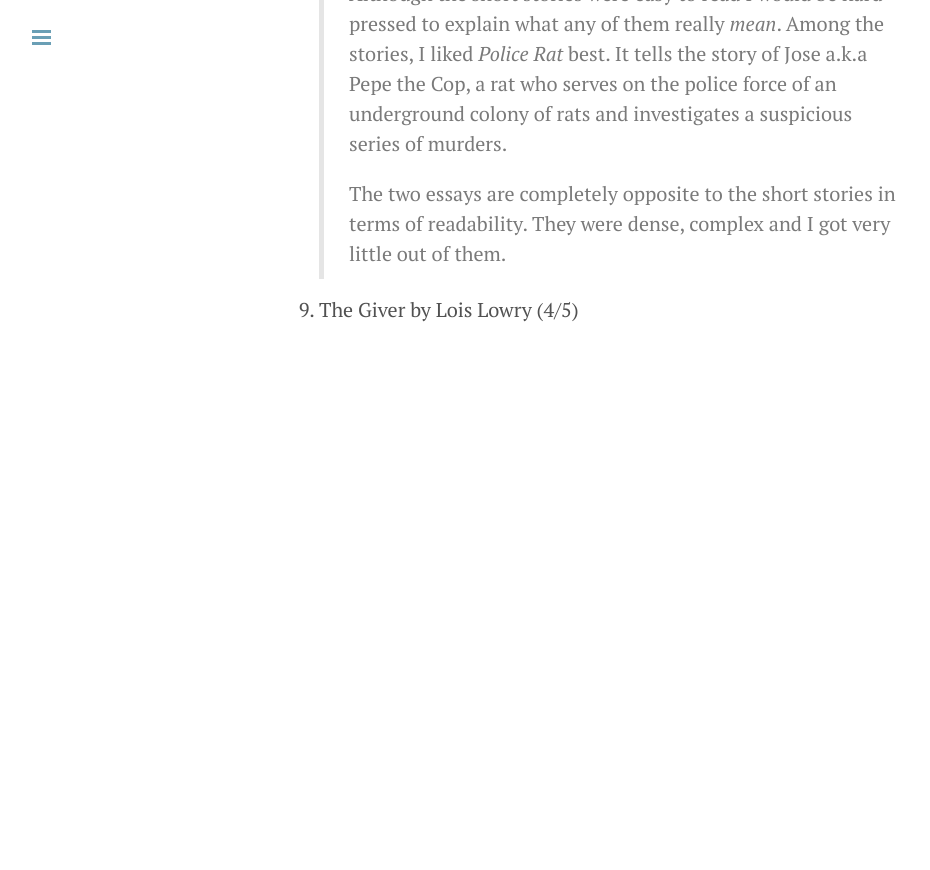
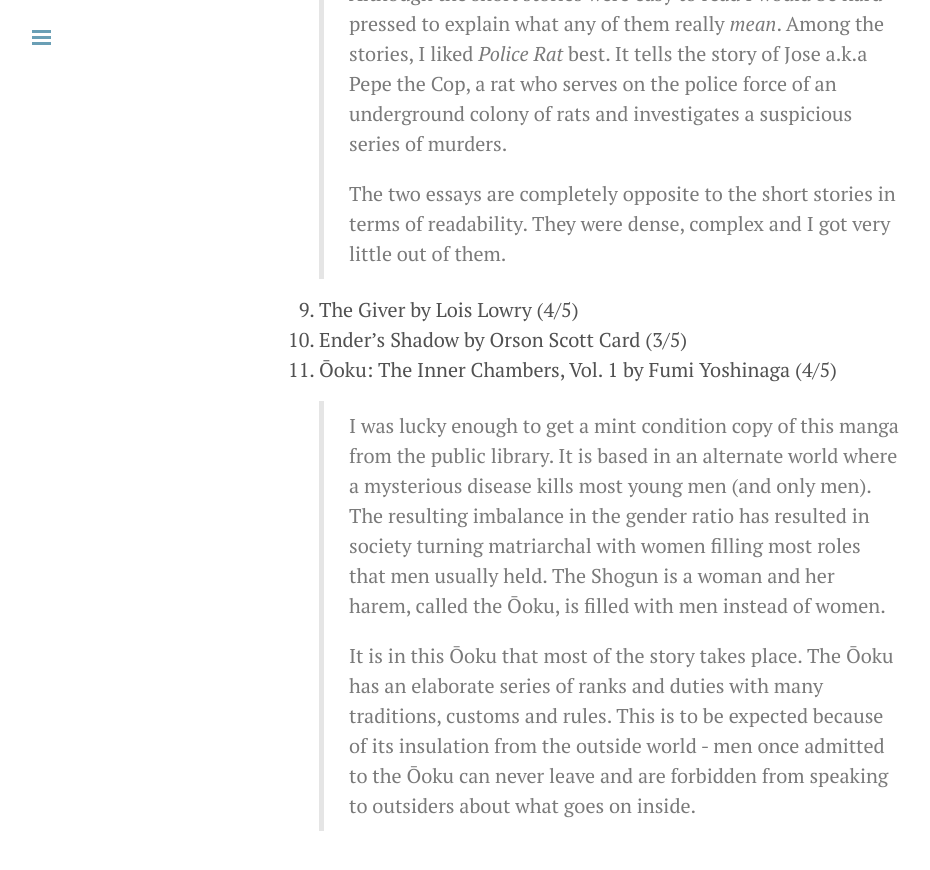
Before and after one commit to regularcoder/regularcoder, a Jekyll site: the page built from reading.md, in a window 1280 px wide and 900 px high, scrolled down 1701 px. Shown: the top 870 px of the window, without its empty margins (1-931 px from the left). Built offline with Jekyll 4.4.1, drawn with Linux system fonts in a browser that asks for light colours; Markdown is read by kramdown in place of the engine named in the settings; before the commit the page ends 2106 px from its top, so only the background shows below that.

Commit message:
Added new manga to reading list

```diff
--- a/reading.md
+++ b/reading.md
@@ -30,3 +30,8 @@
 >
 > The two essays are completely opposite to the short stories in terms of readability. They were dense, complex and I got very little out of them.
 8. The Giver by Lois Lowry (4/5)
+9. Ender's Shadow by Orson Scott Card (3/5)
+10. Ōoku: The Inner Chambers, Vol. 1 by Fumi Yoshinaga (4/5)
+> I was lucky enough to get a mint condition copy of this manga from the public library. It is based in an alternate world where a mysterious disease kills most young men (and only men). The resulting imbalance in the gender ratio has resulted in society turning matriarchal with women filling most roles that men usually held. The Shogun is a woman and her harem, called the Ōoku, is filled with men instead of women.
+>
+> It is in this Ōoku that most of the story takes place. The Ōoku has an elaborate series of ranks and duties with many traditions, customs and rules. This is to be expected because of its insulation from the outside world - men once admitted to the Ōoku can never leave and are forbidden from speaking to outsiders about what goes on inside.
```
